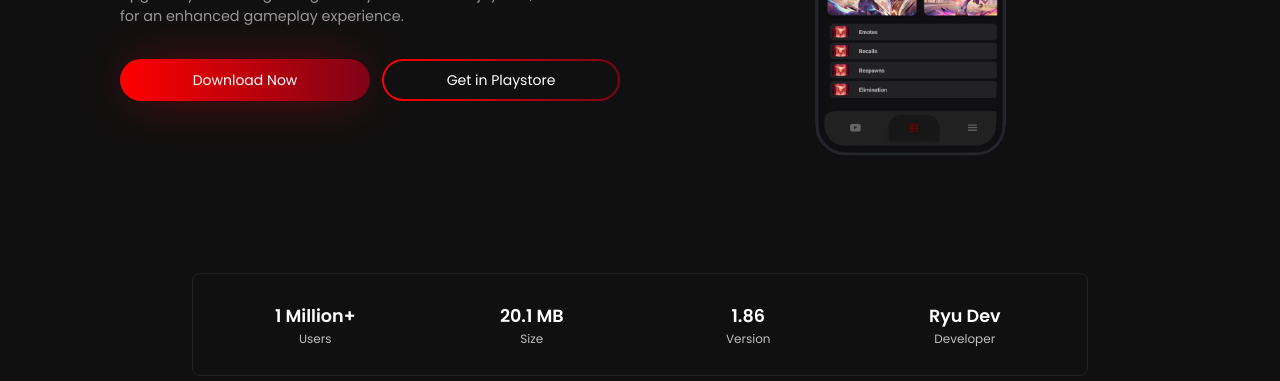
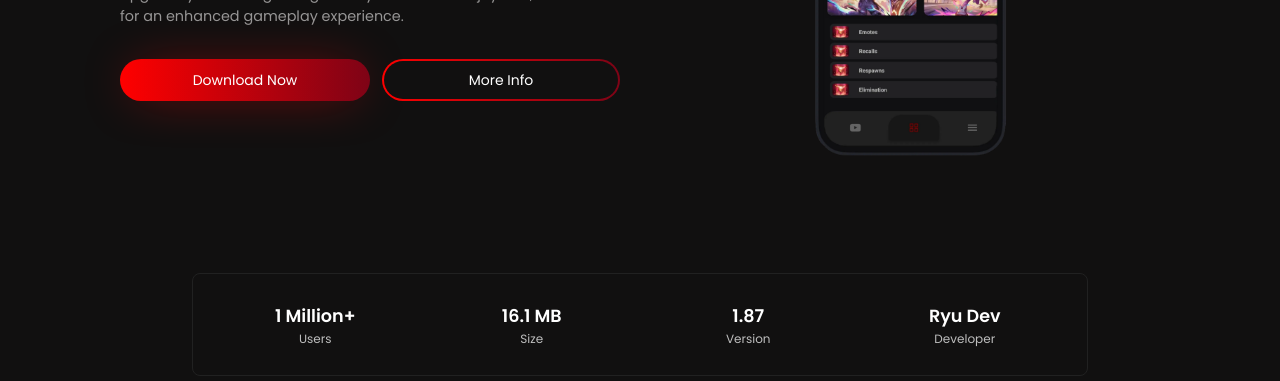
Before and after one commit to Ryuofficial/ryuwebv2, a React (Create React App) app: page / in a window 1280 px wide. Shown: the part 395-776 px from the top of the page. Built offline with nearby package versions, Linux system fonts and the light colour scheme.

Commit message:
fix the button name& change version

```diff
--- a/src/components/Buttons.jsx
+++ b/src/components/Buttons.jsx
@@ -7,8 +7,7 @@ const Buttons = () => {
 
   const handlePlaystoreClick = () => {
     // Redirect to youtube.com
-    window.location.href =
-      "https://play.google.com/store/apps/details?id=com.ryumoto.gfx&hl=en_US";
+    window.location.href = "#more-info";
   };
 
   return (
@@ -24,7 +23,7 @@ const Buttons = () => {
         onClick={handlePlaystoreClick}
       >
         <span className="transition-all flex w-full h-full bg-[#111010] text-white rounded-full p-[2px] justify-center items-center  active:shadow-pinkShadow active:text-[#ff0000]">
-          <button className="m-[7px]">Get in Playstore</button>
+          <button className="m-[7px]">More Info</button>
         </span>
       </div>
     </div>
--- a/src/components/Users.jsx
+++ b/src/components/Users.jsx
@@ -1,10 +1,10 @@
 function Users() {
-  const ApkVersion = 1.86;
+  const ApkVersion = 1.87;
   document.title = `Ryumoto GFX APK Download [Latest Version] v${ApkVersion} for Android`;
 
   console.log(document.title);
   return (
-    <section className="p-8 md:px-15">
+    <section id="more-info" className="p-8 md:px-15">
       <div className="px-2 md:px-40">
         <ul className="p-7 border-[1px] border-[#212121] rounded-lg max-w-full grid grid-cols-2 md:grid-cols-4 text-[#bebebe] justify-around items-center text-center gap-7">
           <li>
@@ -17,7 +17,7 @@ function Users() {
           </li>
           <li>
             <div className="text-white font-semibold text-sm md:text-[1.1rem] leading-relaxed">
-              20.1 MB
+              16.1 MB
             </div>
             <div>
               <p className="text-xs">Size</p>
```
Also changed, not shown: public/files/test.txt (added).
